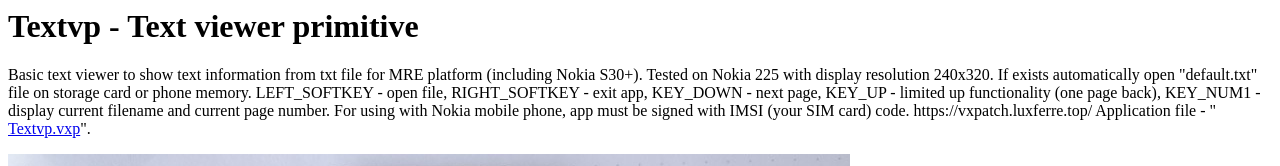
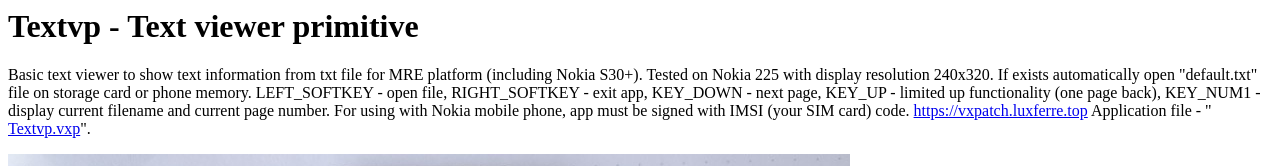
Before and after one commit to RDZDX/textvp, a plain HTML site: page docs/index.html in a window 1280 px wide. Shown: the top 166 px of the page. Drawn offline with Linux system fonts and the light colour scheme.

Commit message:
Update index.html

```diff
--- a/docs/index.html
+++ b/docs/index.html
@@ -9,7 +9,7 @@
     KEY_UP - limited up functionality (one page back), KEY_NUM1 - display current
     filename and current page number. For using with Nokia mobile phone, app must
     be signed with IMSI (your SIM card) code.
-    https://vxpatch.luxferre.top/ Application file - "
+    <a href="https://vxpatch.luxferre.top">https://vxpatch.luxferre.top</a> Application file - "
   <a href="https://github.com/RDZDX/textvp/blob/main/Textvp.vxp" download> Textvp.vxp</a>".
   </p>
   <img src="picture.jpg" alt="picture.jpg">
```
